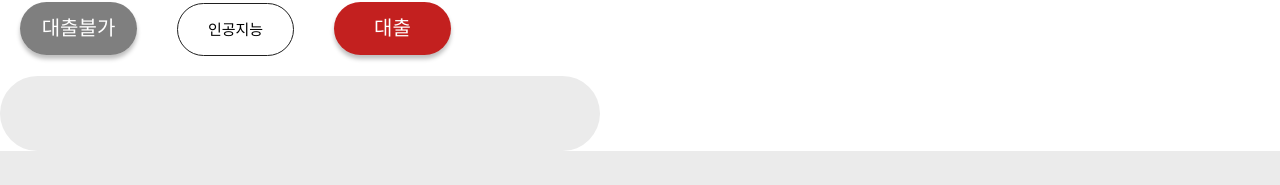
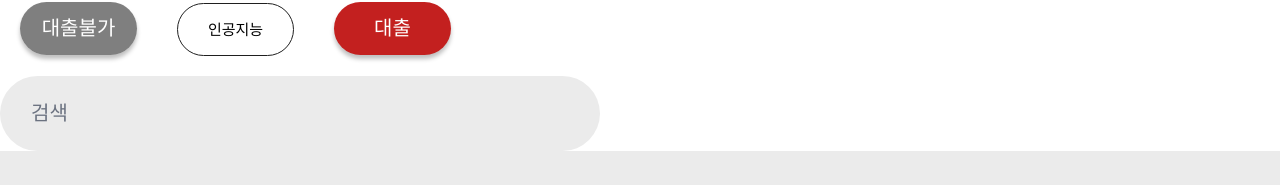
Before and after one commit to kucc/library-service-client, a Next.js app: page / in a window 1280 px wide. Shown: the part 767-952 px from the top of the page. Built offline with nearby package versions, Linux system fonts and the light colour scheme.

Commit message:
Search bar

```diff
--- a/src/components/items/SearchBar.jsx
+++ b/src/components/items/SearchBar.jsx
@@ -1,7 +1,9 @@
 import React, { useState } from 'react';
 import styled from 'styled-components';
+import { useRouter } from "next/router"
 
-const Bar = styled.div`
+
+const Bar = styled.input`
     width: 600px;
     height: 75px;
     border-radius: 60px;
@@ -17,12 +19,32 @@ const Bar = styled.div`
     align-items: center;
 `
 
+
+
 const SearchBar = (props) => {
+  const [search, setSearch] = useState("")
+  const router = useRouter()
 
+  const searchdata = event => {
+    setSearch(event.target.value);
+    console.log(search);
+  }
+
+  const onSubmitSearch = (e) => {
+    if (e.key === "Enter") {
+      router.push({
+        pathname: '/search',
+        query: {"bookname": search}
+      })
+    }
+  }
 
   return (
     <>
-        <Bar>{props.text}</Bar>
+        <Bar placeholder = "검색"
+        value = {search}
+        onChange = {searchdata}
+        onKeyPress = {onSubmitSearch}/>
     </>
   );
 }
--- a/src/pages/index.jsx
+++ b/src/pages/index.jsx
@@ -51,7 +51,7 @@ export default function Home() {
         <DeactBtn text="대출불가"></DeactBtn>
         <GenreBtn text="인공지능"></GenreBtn>
         <DefaultBtn text="대출"></DefaultBtn>
-        <SearchBar />
+        <SearchBar/>
       </div>
       <div>
         <Footer />
--- a/src/pages/search/index.jsx
+++ b/src/pages/search/index.jsx
@@ -5,16 +5,16 @@ import { useRouter } from 'next/router'
 
 const Search = () => {
     const router = useRouter()
-    const { text } = router.query
+    const { query } = router
 
     return (
         <>
-            <p>Search: {text}</p>
+            <p>Search: {query.bookname}</p>
             <Link href="detail/asdf">
                 <div style={{display:"flex"}}>
                     <Image src={logo} alt="test" width={500} />
                     <div>
-                        <h1>책이름 블라블라</h1>
+                        <h1>책이름</h1>
                     </div>
                 </div>
             </Link>
```
